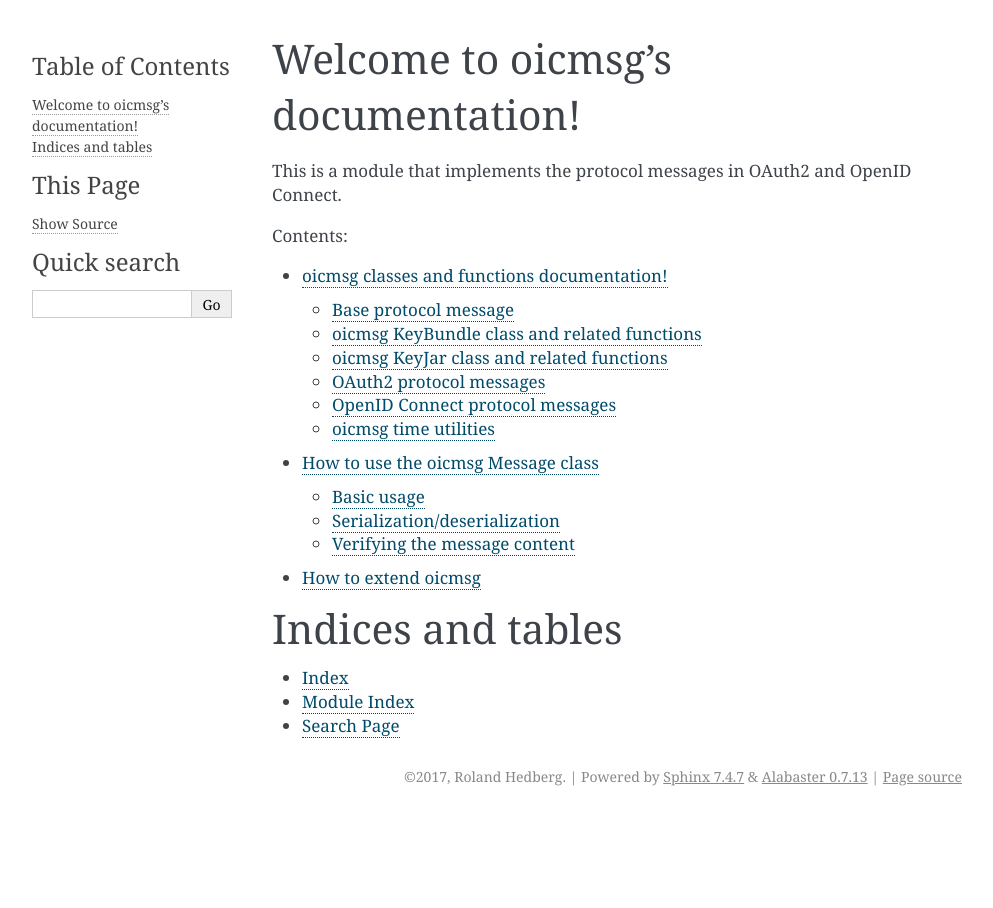
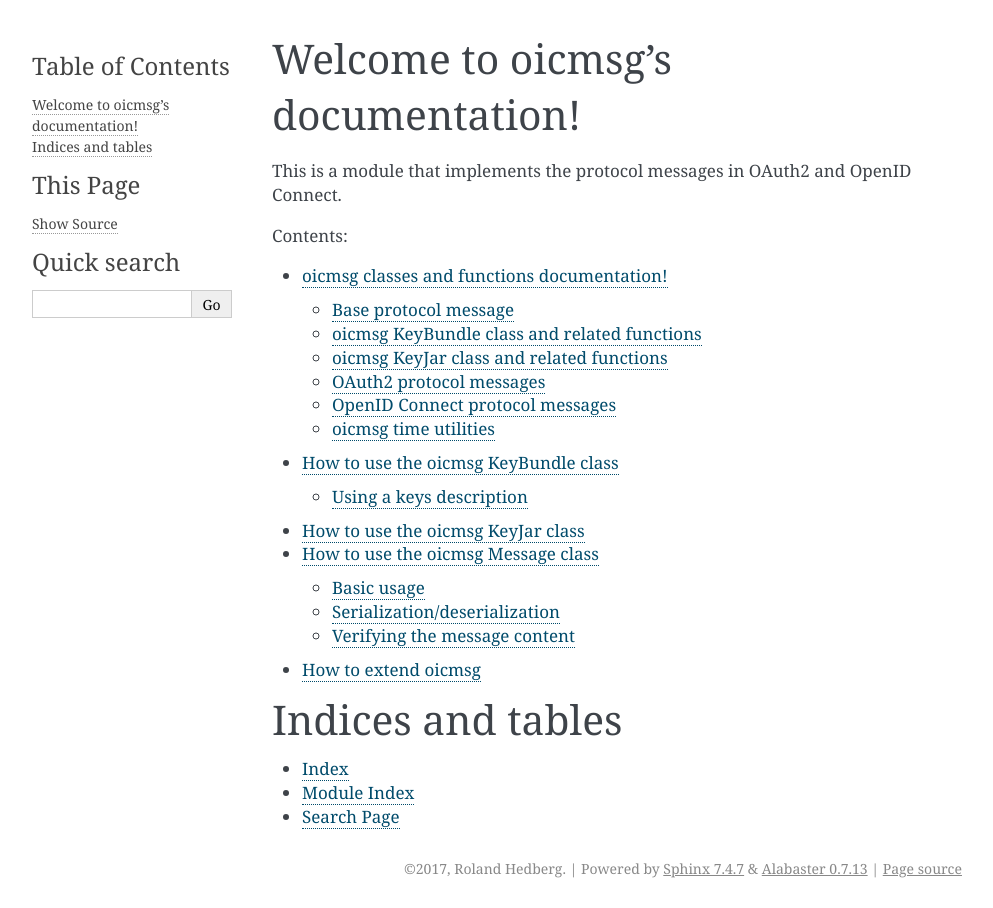
Before and after one commit to IdentityPython/JWTConnect-Python-OidcMsg, a Sphinx documentation site: the page built from doc/index.rst, in a window 1280 px wide. Shown: the whole page, without its empty margins (148-1141 px from the left). Built offline with Sphinx 7.4.7, drawn with Linux system fonts in a browser that asks for light colours.

Commit message:
Doc reshuffling.

```diff
--- /dev/null
+++ b/doc/howto/keybundle.rst
@@ -0,0 +1,28 @@
+.. _keybundle_howto:
+
+How to use the oicmsg KeyBundle class
+*************************************
+
+The :py:class:`oicmsg.keybundle.KeyBundle` class represents a set of keys
+with a common origin.
+
+When initiating a class instance it can be fed with key descriptions or
+the name of a local file containing one or more keys in some know format
+of a URL pointing to a web page that contains key descriptions in the
+form of a JWKS.
+
+When supplying a file name or a URL the class instance can be updated by
+rereading the file or the web page.
+
+Using a keys description
+------------------------
+
+Loading a symmetric key::
+
+    >>> desc = {"kty": "oct", "key": "supersecret", "use": "sig"}
+    >>> from oicmsg.key_bundle import KeyBundle
+    >>> kb = KeyBundle([desc])
+    >>> kb.keys()
+    [<jwkest.jwk.SYMKey object at 0x1037f7080>]
+
+Loading from a file::
--- /dev/null
+++ b/doc/howto/keyjar.rst
@@ -0,0 +1,7 @@
+.. _keyjar_howto:
+
+How to use the oicmsg KeyJar class
+**********************************
+
+
+Intentionally left blank
--- a/doc/index.rst
+++ b/doc/index.rst
@@ -15,8 +15,10 @@
    :maxdepth: 2
 
    oicmsg/index
-   howto/use
-   howto/extend
+   howto/keybundle
+   howto/keyjar
+   howto/message
+   howto/msg_extend
 
 
 Indices and tables
```
Also changed, not shown: doc/howto/message.rst (renamed from doc/howto/use.rst), doc/howto/msg_extend.rst (renamed from doc/howto/extend.rst).
